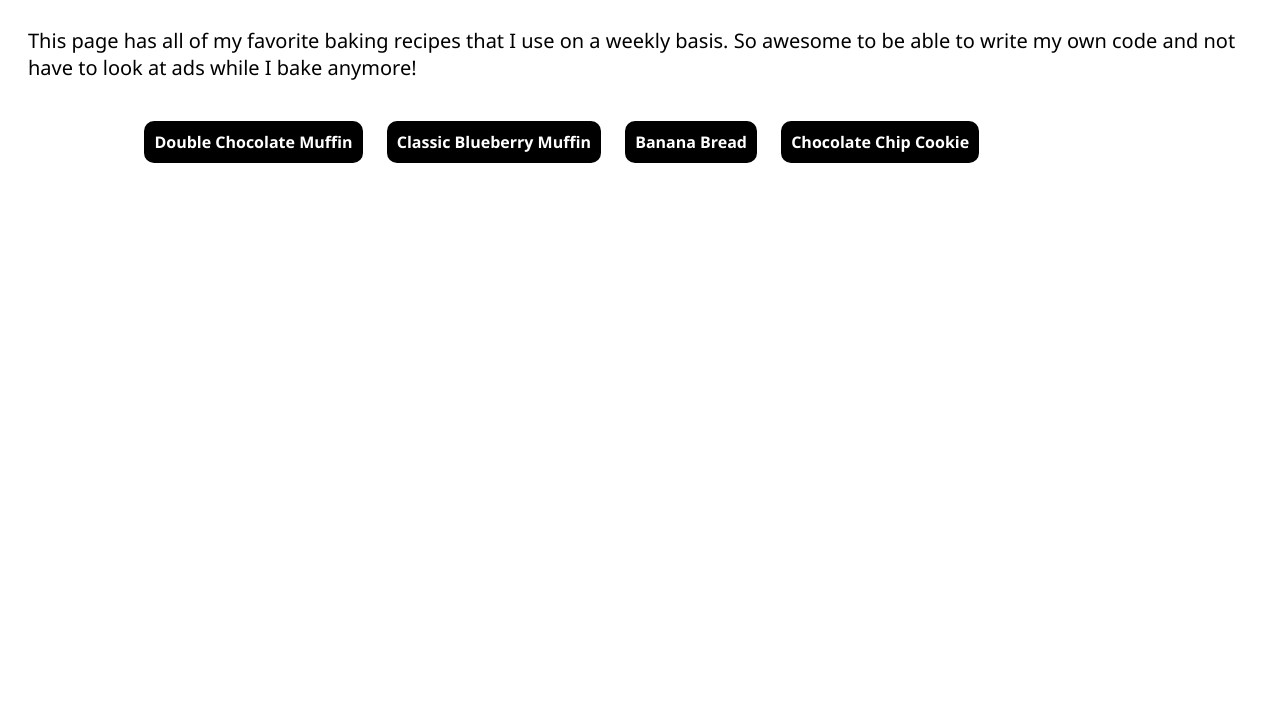
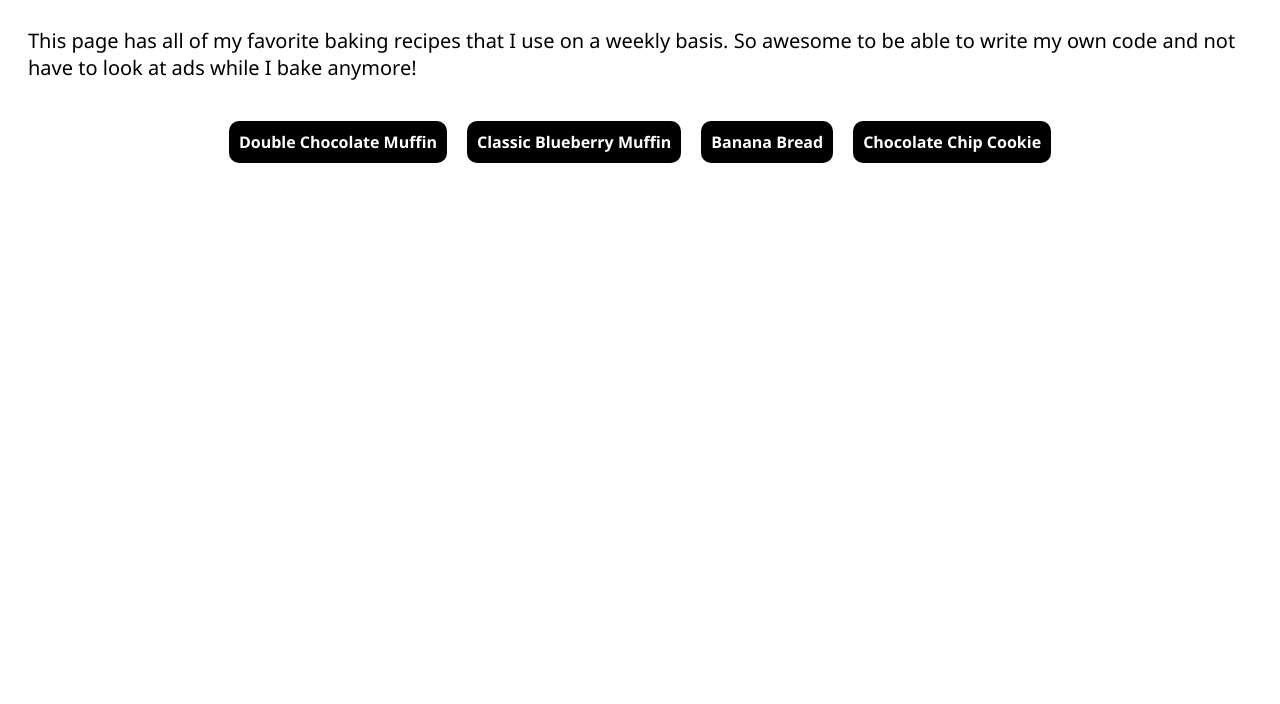
Before and after one commit to jiemigao/odin-recipes, a plain HTML site: page index.html in a window 1280 px wide. Shown: the part 96-800 px from the top of the page. Drawn offline with Linux system fonts and the light colour scheme.

Commit message:
fixed centering

```diff
--- a/styles.css
+++ b/styles.css
@@ -19,7 +19,10 @@ p {
 }
 
 .container {
-    width:80%;
+    display: flex;
+    justify-content: center;
+    align-items: center;
+    width: 900px;
     margin:0 auto;
 }
 
@@ -36,4 +39,5 @@ button a {
     margin: 10px;
     border-radius: 10px;
     display: block;
+    align-items: center;
 }
```
